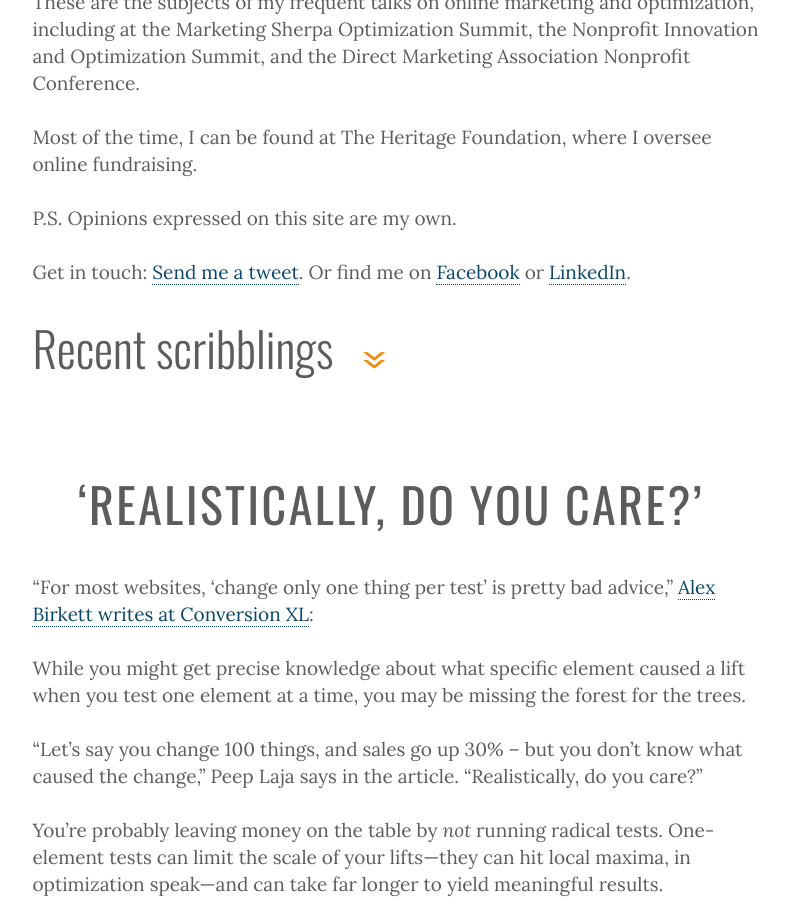
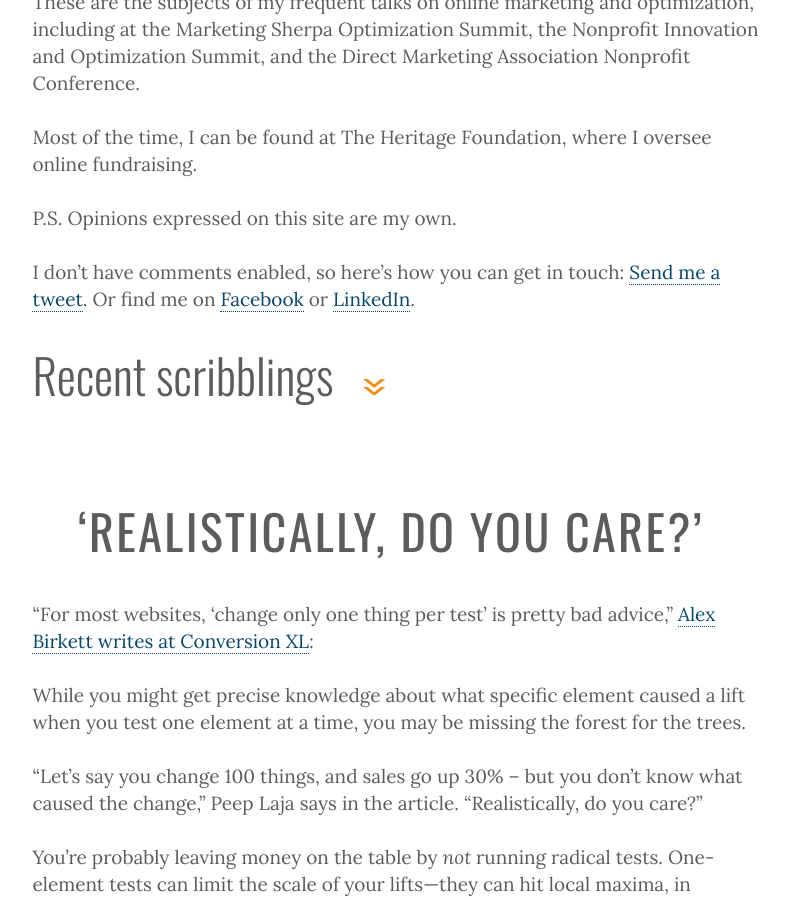
Before and after one commit to nathanielward/nathanielward.github.io, a Jekyll site: the page built from index.html, in a window 1280 px wide and 900 px high, scrolled down 501 px. Shown: the whole window, without its empty margins (267-1055 px from the left). Built offline with Jekyll 4.4.1, drawn with Linux system fonts in a browser that asks for light colours; the list of posts is cut into pages by our own code.

Commit message:
Update homepage

```diff
--- a/_includes/home.md
+++ b/_includes/home.md
@@ -10,7 +10,7 @@ Most of the time, I can be found at The Heritage Foundation, where I oversee onl
 
 P.S. Opinions expressed on this site are my own.
 
-Get in touch: [Send me a tweet][2]. Or find me on [Facebook][3] or [LinkedIn][4].
+I don't have comments enabled, so here's how you can get in touch: [Send me a tweet][2]. Or find me on [Facebook][3] or [LinkedIn][4].
 
  [2]: https://twitter.com/?status=Hey,%20@nathanielward%20 "Send me a tweet"
  [3]: https://www.facebook.com/nathanielward "Find me on Facebook"
```
